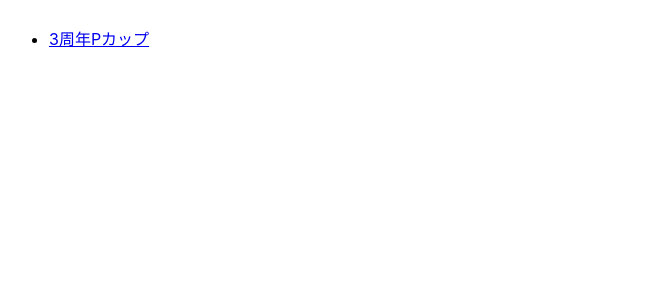
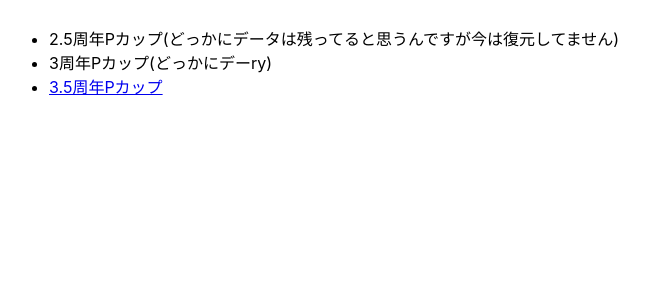
Before and after one commit to TonalidadeHidrica/shiny-pcup-frontend, a React (Create React App) app: page / in a window 1280 px wide. Shown: the top 300 px of the page, without its empty margins (1-650 px from the left). Built offline with nearby package versions, Linux system fonts and the light colour scheme.

Commit message:
Add link for the event this time

```diff
--- a/src/App.tsx
+++ b/src/App.tsx
@@ -11,7 +11,11 @@ class RootPage extends React.Component {
       <div>
         <ul>
           <li>
-            <a href={"/40006/"}>3周年Pカップ</a>
+            2.5周年Pカップ(どっかにデータは残ってると思うんですが今は復元してません)
+          </li>
+          <li>3周年Pカップ(どっかにデーry)</li>
+          <li>
+            <a href="/40007/">3.5周年Pカップ</a>
           </li>
         </ul>
       </div>
```
